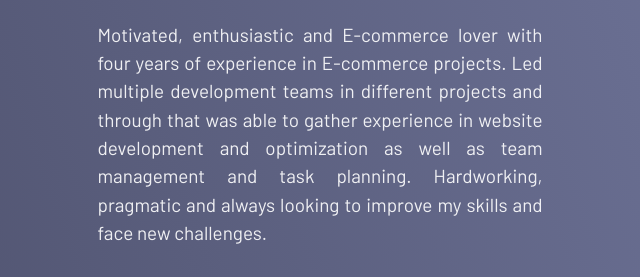
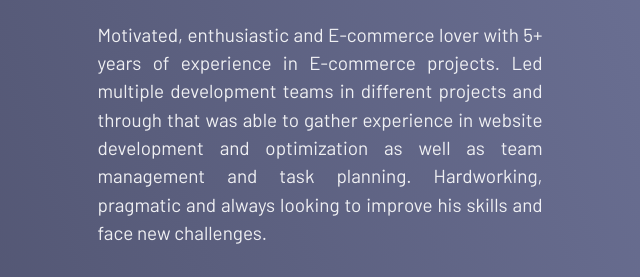
Before and after one commit to Hugo-Cerdeira/website, a plain HTML site: page index.html in a window 1280 px wide. Shown: the part 469-746 px from the top of the page, 320-960 px from the left. Drawn offline with nearby package versions, Linux system fonts and the light colour scheme.

Commit message:
changed profile description

```diff
--- a/index.html
+++ b/index.html
@@ -69,10 +69,10 @@ management and task planning. Hardworking, pragmatic and always looking to impro
 
       <div class="row justify-content-center">
         <div class="col-10 col-lg-5 col-md-8">
-          <p class="profile-desc">Motivated, enthusiastic and E-commerce lover with four years
+          <p class="profile-desc">Motivated, enthusiastic and E-commerce lover with 5+ years
             of experience in E-commerce projects. Led multiple development teams in different projects and through
             that was able to gather experience in website development and optimization as well as team management
-            and task planning. Hardworking, pragmatic and always looking to improve my skills and face new
+            and task planning. Hardworking, pragmatic and always looking to improve his skills and face new
             challenges.</p>
         </div>
       </div>
```
